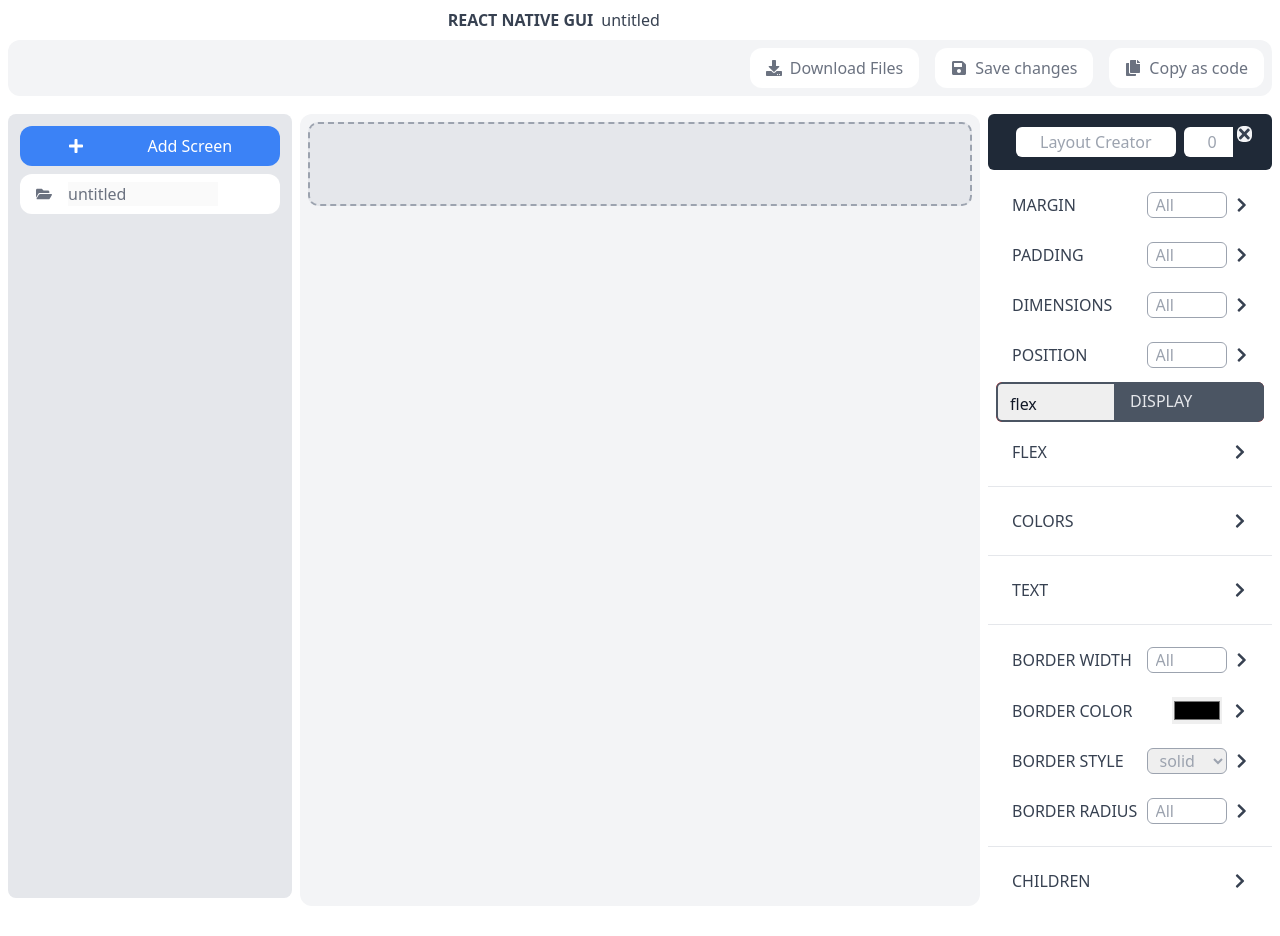
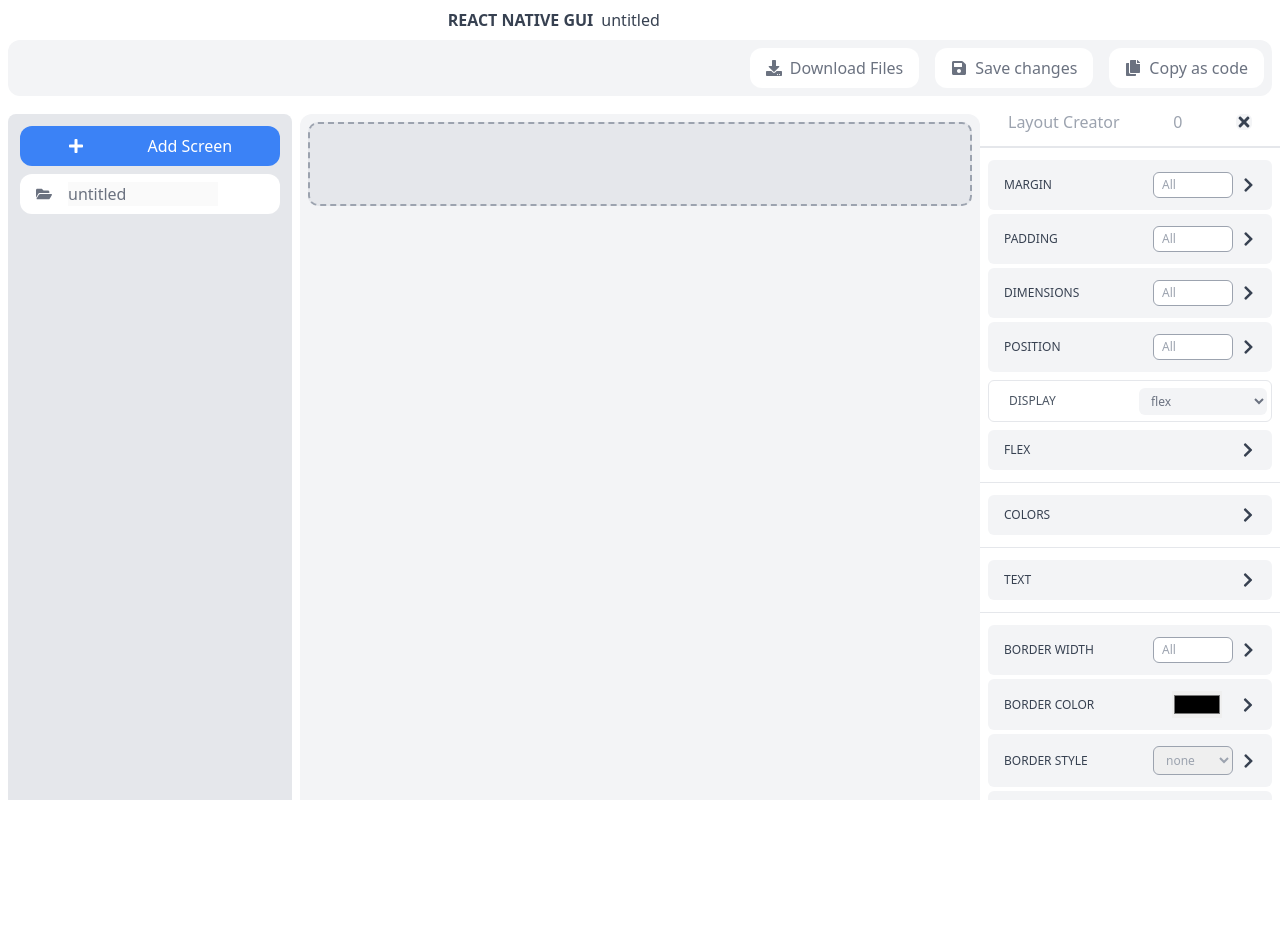
Before and after one commit to devjs1000/react-native-gui, a React (Vite) app: page / in a window 1280 px wide. Both pictures are taken after a click on the element 790 px from the left and 164 px from the top of the page. Shown: the top 936 px of the page. After the commit the page ends 800 px from the top, so only its background shows below. Built offline with nearby package versions, Linux system fonts and the light colour scheme.

Commit message:
editbar ui changed

```diff
--- a/src/App.tsx
+++ b/src/App.tsx
@@ -66,7 +66,7 @@
   }, [activeUi]);
 
   return (
-    <div>
+    <div className="flex flex-col h-screen w-screen bg-gray-100 overflow-clip">
       <NavBar screenCode={ui} />
       <main className="flex w-screen h-screen  bg-white">
         <ScreenBar />
--- a/src/components/EditBar/Container.tsx
+++ b/src/components/EditBar/Container.tsx
@@ -12,26 +12,26 @@
   const [open, setOpen] = React.useState<boolean>(false);
   const toggle = () => setOpen(!open);
   return (
-    <div className="bg-white py-[2px] rounded-md my-1 select-none ">
+    <div className="bg-gray-100 py-1  rounded-md my-1 select-none ">
       <h1 className="text-md my-2  text-gray-700 gap-2  cursor-pointer flex justify-between items-center px-4">
-        <div className="w-[150px]">{title}</div>
+        <div className="w-[150px] text-xs">{title}</div>
         {all && (
           <>
             {elType == "input" && (
               <input
-              placeholder="All"
-                className=" border-[1px] border-gray-400 px-2 max-w-[80px] rounded-md text-gray-400"
+                placeholder="All"
+                className=" border-[1px] text-xs py-1 border-gray-400 px-2 max-w-[80px] rounded-md text-gray-400"
                 onKeyPress={handleAllChange}
               />
             )}
             {elType == "select" && (
               <select
-                className=" border-[1px] border-gray-400 px-2 max-w-[80px] rounded-md text-gray-400"
+                className=" border-[1px] border-gray-400 px-2 max-w-[80px] rounded-md text-gray-400 text-xs py-1"
                 onChange={handleAllChange}
               >
                 {data?.map((el, i) => {
                   return (
-                    <option key={i} value={el.value}>
+                    <option key={i} value={el.value} className="text-xs">
                       {el.label}
                     </option>
                   );
--- a/src/components/EditBar/Input.tsx
+++ b/src/components/EditBar/Input.tsx
@@ -4,23 +4,38 @@
   label,
   placeholder,
   className,
+  type = "text",
   ...rest
 }: InputProps) => {
   const id = useId();
   return (
-    <div className="flex flex-col relative my-2 rounded-md overflow-clip">
+    <div className="flex gap-x-4  my-2 p-1 rounded-md overflow-clip border-[1px] justify-between items-center">
+      {type == "color" ? (
+        <>
+          <input className={`hidden`} id={id} type={type} {...rest} />
+          <label
+          htmlFor={id}
+            className="w-[32px] h-[32px] rounded-md border-[1px] border-gray-200"
+            style={{
+              backgroundColor: rest.value,
+            }}
+          />
+        </>
+      ) : (
+        <input
+          className={` bg-gray-100 m-1  focus:outline-none  px-4 w-full h-[32px] flex-grow-[1] text-gray-900 rounded-md ${className}`}
+          id={id}
+          placeholder={placeholder}
+          type={type}
+          {...rest}
+        />
+      )}
       <label
-        className="select-none absolute right-0 px-4 h-[32px] flex items-center w-[150px] bg-gray-600"
+        className="select-none text-xs  px-4 h-[32px]  flex items-center justify-start  whitespace-nowrap min-w-[130px]  bg-white text-gray-600 rounded-md"
         htmlFor={id}
       >
         {label?.toUpperCase()}
       </label>
-      <input
-        className={` bg-white border-[2px] border-gray-600 px-4 w-full h-[32px] flex-grow-[1] text-gray-900 rounded-md ${className}`}
-        id={id}
-        placeholder={placeholder}
-        {...rest}
-      />
     </div>
   );
 };
--- a/src/components/EditBar/Select.tsx
+++ b/src/components/EditBar/Select.tsx
@@ -1,32 +1,40 @@
 import React, { useId } from "react";
 
 export const Select = ({
-  label, placeholder, className, data, ...rest
+  label,
+  placeholder,
+  className,
+  data,
+  ...rest
 }: SelectProps) => {
   const id = useId();
   return (
-    <div className="flex flex-col mb-2 bg-red-600 relative overflow-clip rounded-md">
+    <div className="flex gap-x-4  my-2 p-1 rounded-md overflow-clip border-[1px] justify-between items-center">
       <label
-        className="select-none py-2 absolute right-0 px-4 h-[38px] flex items-center w-[150px] bg-gray-600"
+        className="select-none text-xs  px-4 h-[32px]  flex items-center justify-start  whitespace-nowrap min-w-[130px]  bg-white text-gray-600 rounded-md"
         htmlFor={id}
       >
         {label?.toUpperCase()}
       </label>
       <select
-        className={`border-[2px] border-gray-600 p-2 w-full flex-grow-[1] h-[40px] text-gray-900 rounded-md  ${className}`}
+        className={`px-2  w-full bg-gray-100 flex-grow-[1] text-xs  py-1 text-gray-500 rounded-md  ${className}`}
         id={id}
         placeholder={placeholder}
         {...rest}
       >
-        {data.map((val: any, key:number) => {
-          return <option value={val?.value} key={key} >{val?.label}</option>;
+        {data.map((val: any, key: number) => {
+          return (
+            <option value={val?.value} key={key}>
+              {val?.label}
+            </option>
+          );
         })}
       </select>
     </div>
   );
 };
 interface SelectProps {
-  data: { label: string; value: string; }[];
+  data: { label: string; value: string }[];
   label: string;
   placeholder: string;
   [key: string]: any;
--- a/src/components/EditBar/index.tsx
+++ b/src/components/EditBar/index.tsx
@@ -20,27 +20,26 @@
   const attributes = activeUI?.attributes;
 
   return (
-    <aside className="flex-grow-[1] p-2  h-[100vh] bg-white max-w-[300px]">
-      <p className="text-white flex justify-between px-4  bg-gray-800 py-2 text-center sticky top-0 rounded-md select-none">
-        <div className="whitespace-nowrap p-2  overflow-x-auto">
-          <span className="text-gray-400 px-6 bg-white py-1 rounded-md mx-1">
-            {activeElement?.current?.name}
-          </span>
-          <span className="text-gray-400 px-6 bg-white py-1 rounded-md mx-1">
-            {activeElement?.current?.id}
-          </span>
-          {activeUI?.attributes?.children?.length > 0 && (
-            <span className="text-white bg-blue-500 rounded-full inline-block h-6 w-6">
-              {activeUI?.attributes?.children?.length}
-            </span>
-          )}
-        </div>
+    <aside className="flex-grow-1 bg-white  h-full  max-w-[300px]">
+      <div className=" flex items-center justify-between px-6 border-b-2 pb-2 border-gray-200">
+        <p className="text-gray-400  bg-white py-1 rounded-md mx-1">
+          {activeElement?.current?.name}
+        </p>
+        <p className="text-gray-400  bg-white py-1 rounded-md mx-1">
+          {activeElement?.current?.id}
+        </p>
+        {activeUI?.attributes?.children?.length > 0 && (
+          <p className="text-white bg-blue-500 rounded-full  h-6 w-6 flex items-center justify-center">
+            {activeUI?.attributes?.children?.length}
+          </p>
+        )}
         <FaTimes
           className={"text-gray-700 bg-gray-100 m-1 rounded-md cursor-pointer "}
           onClick={removeFocus}
         />
-      </p>
-      <div className=" h-full overflow-auto">
+      </div>
+
+      <div className=" h-full bg-gray-500 overflow-auto pb-[50px]">
         <LayoutEdit styles={attributes?.style} handleLayoutEdit={handleEdit} />
         <ColorEdit styles={attributes?.style} handleColorEdit={handleEdit} />
         <TextEdit styles={attributes?.style} handleTextEdit={handleEdit} />
--- a/src/constants/borderStyles.ts
+++ b/src/constants/borderStyles.ts
@@ -1,4 +1,8 @@
 export const borderStyles = [
+  {
+    value: "none",
+    label: "none",
+  },
   {
     value: "solid",
     label: "solid",
@@ -31,10 +35,7 @@
     value: "outset",
     label: "outset",
   },
-  {
-    value: "none",
-    label: "none",
-  },
+
   {
     value: "hidden",
     label: "hidden",
```
